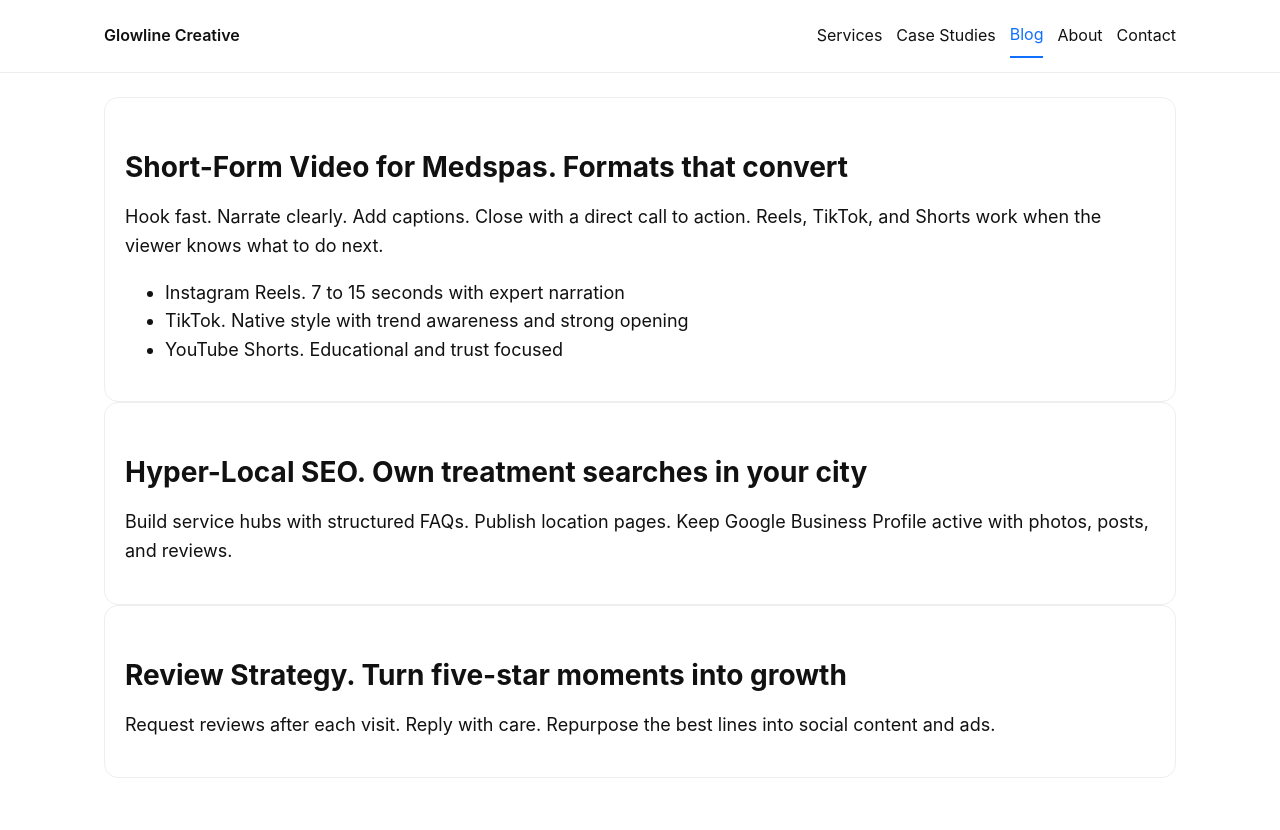
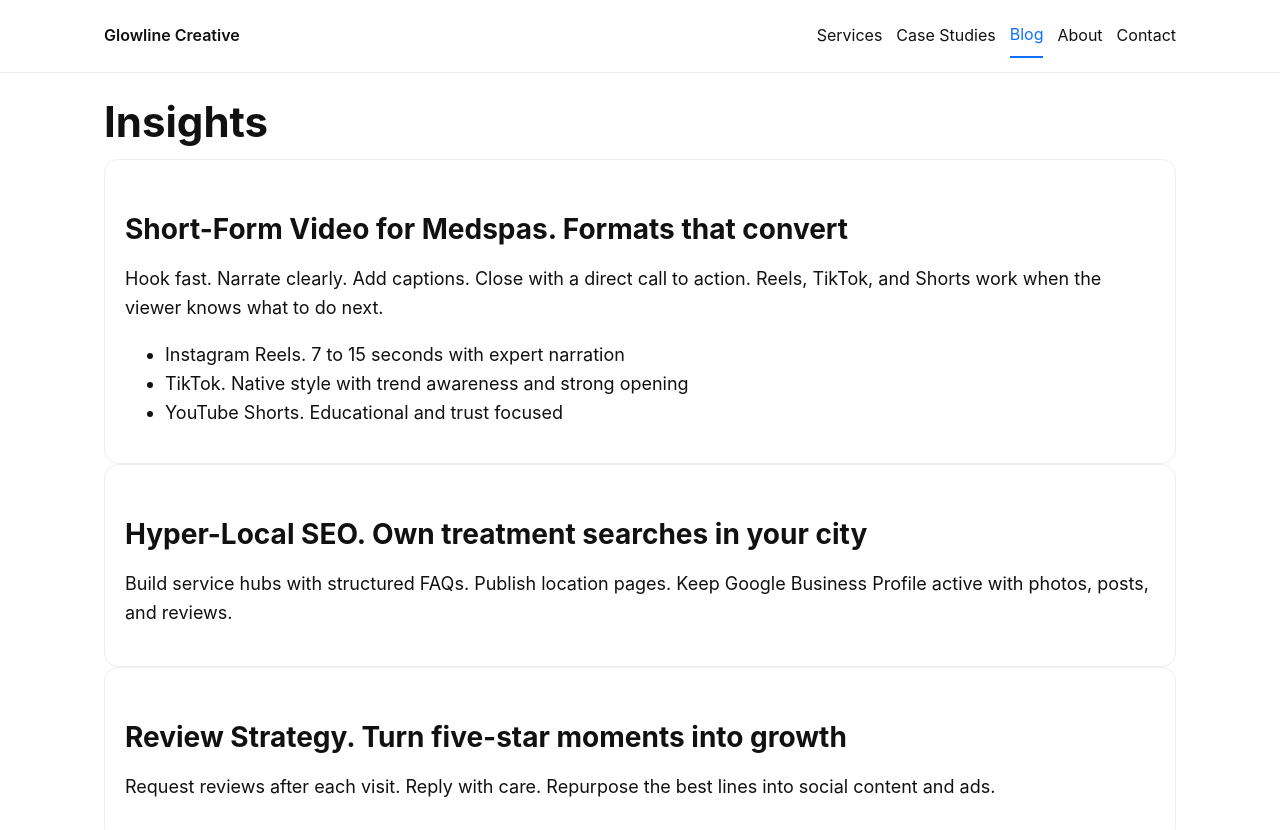
Before and after one commit to keatstx/keatstx.github.io, a plain HTML site: page blog.html in a window 1280 px wide. Shown: the top 830 px of the page. Drawn offline with Linux system fonts and the light colour scheme.

Commit message:
Add files via upload

```diff
--- a/blog.html
+++ b/blog.html
@@ -10,18 +10,24 @@
 </head>
 <body>
 
+<!-- Shared header container -->
 <div id="site-header"></div>
 <script>
   fetch('header.html')
     .then(r => r.text())
     .then(html => {
       document.getElementById('site-header').innerHTML = html;
-      const nav=document.querySelector('.nav'); if(nav){ nav.querySelectorAll('a').forEach(a=>{ if(a.getAttribute('href')==='blog.html') a.classList.add('active'); });}
+      const nav = document.querySelector('.nav');
+      if (nav) {
+        nav.querySelectorAll('a').forEach(a => {
+          if (a.getAttribute('href') === 'blog.html') a.classList.add('active');
+        });
+      }
     });
 </script>
 
 <main class="wrap">
-  <title>Insights</title>
+  <h1>Insights</h1>
 
   <article class="card" style="border-bottom:1px solid #eee">
     <h2>Short-Form Video for Medspas. Formats that convert</h2>
```
